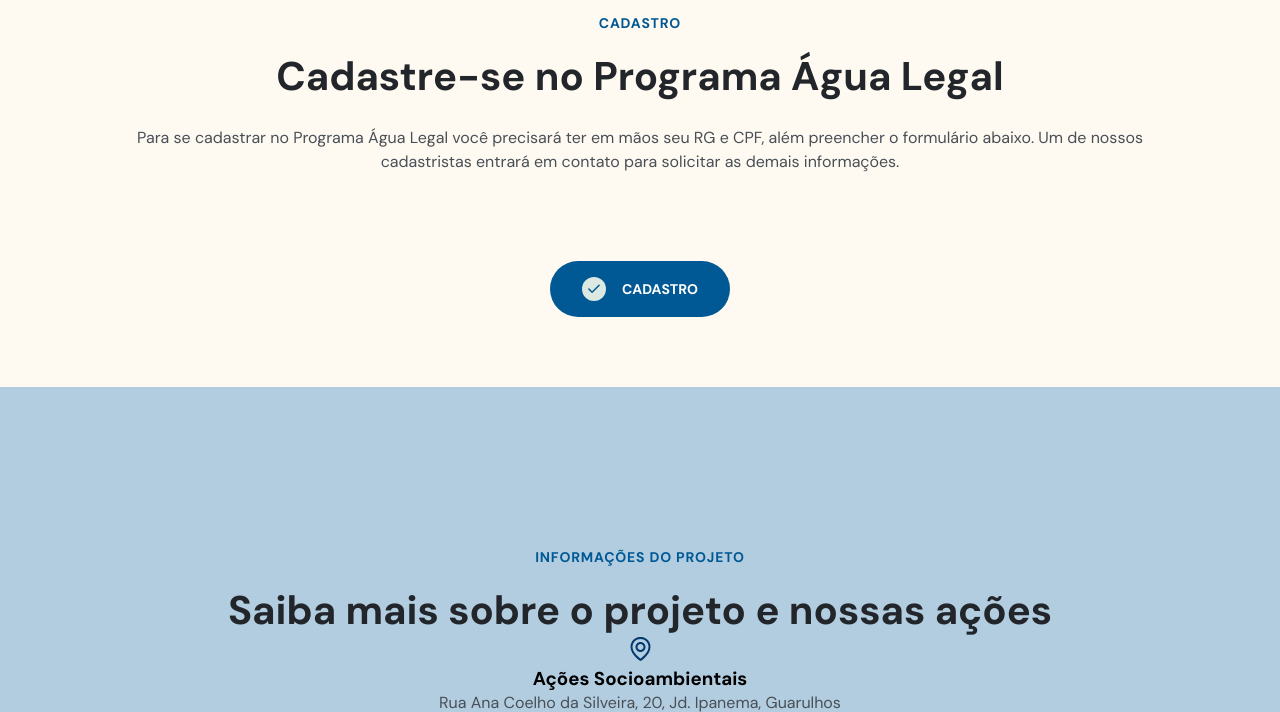
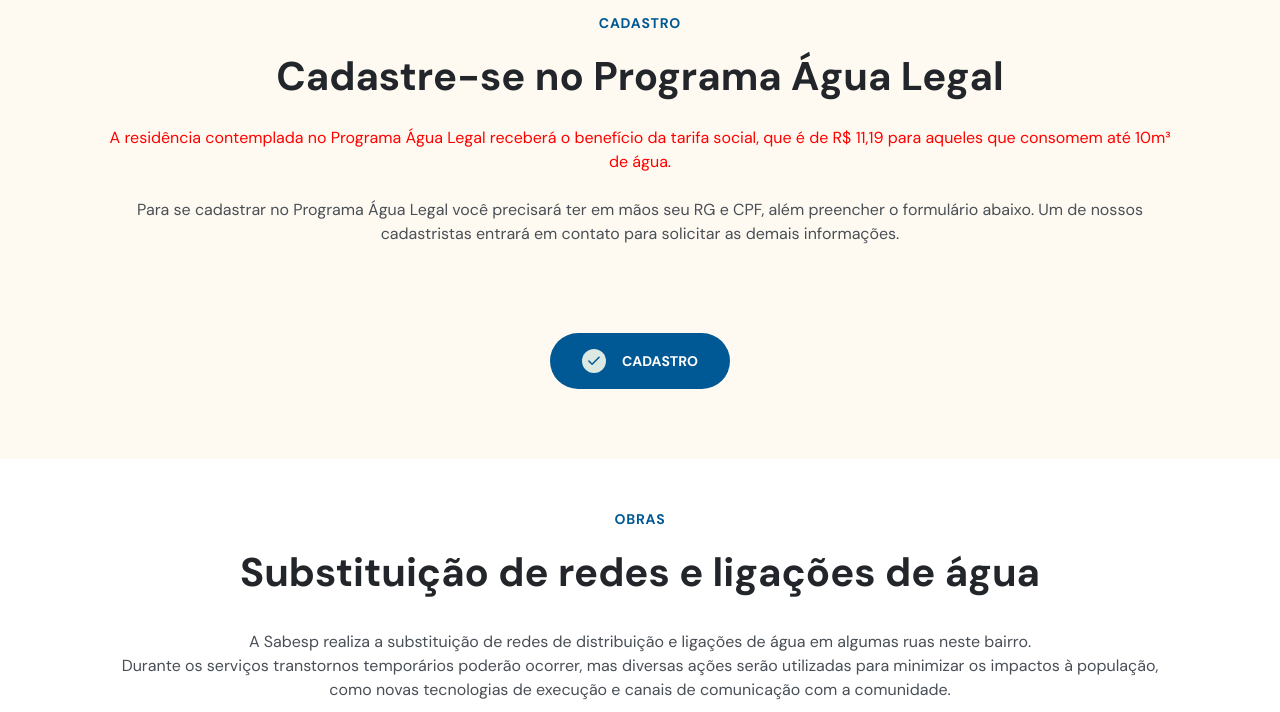
Before and after one commit to AguaLegalGru/AguaLegalGru, a plain HTML site: page html/guarulhos-2.html in a window 1280 px wide. Shown: the part 1320-2032 px from the top of the page. Drawn offline with nearby package versions, Linux system fonts and the light colour scheme.

Commit message:
sixth commit inserting information about social fare

```diff
--- a/CSS/style.css
+++ b/CSS/style.css
@@ -86,6 +86,10 @@ section .content p {
     font-size: 1.6rem;
     line-height: 150%;
     color: var(--gray-paragraph);
+}
+
+#register .colorParagrafe {
+  color: red;
 }
 
 .button {
@@ -334,7 +338,6 @@ body.menu-expanded .close-menu path {
     width: 26.4rem;
     display: block;
     margin-inline: auto;
-    object-position: 0 2rem;
 }
 
 /*=== PROJECTS ========================================*/
--- a/CSS/style_Projects.css
+++ b/CSS/style_Projects.css
@@ -90,6 +90,7 @@ a:hover rect {
     margin-bottom: 6rem;
 }
 
+
 #register .col-b {
     display: flex;
     justify-content: center;
--- a/html/guarulhos-2.html
+++ b/html/guarulhos-2.html
@@ -225,6 +225,10 @@
                     <h2>Cadastre-se no Programa Água Legal</h2>
                 </header>
                 <div class="content">
+                    <p class="colorParagrafe">
+                        A residência contemplada no Programa Água Legal receberá o benefício da tarifa social, que é de R$ 11,19 para
+                        aqueles que consomem até 10m³ de água.
+                    </p>
                     <p>
                         Para se cadastrar no Programa Água Legal você precisará ter em mãos seu RG e CPF, além preencher o formulário abaixo. Um de nossos cadastristas entrará em contato para solicitar as demais informações.
                     </p>
@@ -241,7 +245,7 @@
             </div>
         </div>
     </section>
-    <section id="aboutProject">
+    <!--<section id="aboutProject">
         <div class="wrapper">
             <header>
                 <h4>INFORMAÇÕES DO PROJETO</h4>
@@ -295,7 +299,7 @@
                 </div>
             </div>
         </div>
-    </section>
+    </section> -->
     <section id="construction">
         <div class="wrapper">
             <div class="col-a">
```
Also changed, not shown: html/guarulhos-1.html (+4 -0 lines), html/guarulhos-3.html (+4 -0 lines), html/guarulhos-4.html (+4 -0 lines), index.html (+4 -0 lines).
